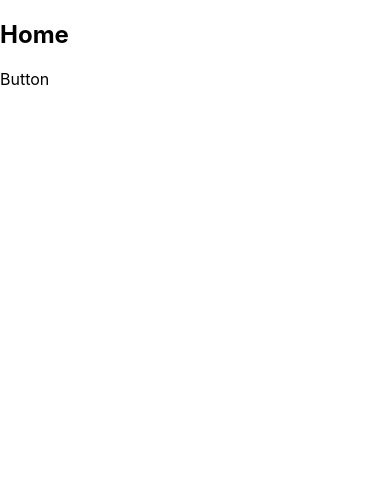
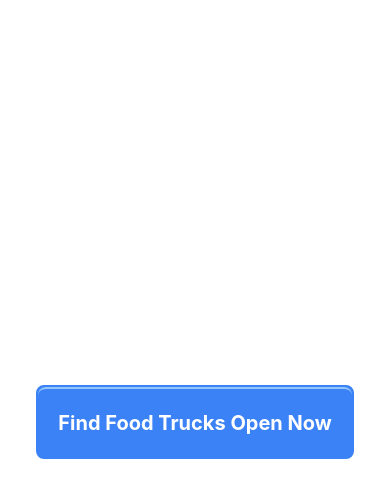
Before and after one commit to rabyyuson/food-trucks-finder, a React (Create React App) app: page / in a window 390 px wide. Shown: the top 498 px of the page. Built offline with nearby package versions, Linux system fonts and the light colour scheme.

Commit message:
feat: make food truck finder button responsive

```diff
--- a/package.json
+++ b/package.json
@@ -46,6 +46,7 @@
   },
   "devDependencies": {
     "@babel/plugin-proposal-private-property-in-object": "^7.21.11",
-    "concurrently": "^8.2.2"
+    "concurrently": "^8.2.2",
+    "tailwindcss": "^3.4.1"
   }
 }
--- a/public/index.html
+++ b/public/index.html
@@ -24,7 +24,7 @@
       work correctly both with client-side routing and a non-root public URL.
       Learn how to configure a non-root public URL by running `npm run build`.
     -->
-    <title>React App</title>
+    <title>Food Trucks Finder</title>
   </head>
   <body>
     <noscript>You need to enable JavaScript to run this app.</noscript>
--- a/src/components/button/Button.tsx
+++ b/src/components/button/Button.tsx
@@ -1,5 +1,13 @@
 export default function Button() {
     return (
-        <div>Button</div>
+        <div className="fixed top-0 left-0 w-full h-full items-center justify-center flex">
+            <div className="p-5">
+                <div className="rounded-lg border border-2 bg-blue-500 border-blue-500 group hover:bg-blue-700 hover:border-blue-700">
+                    <button className="bg-blue-500 rounded-lg text-white border-t-2 border-blue-300 font-bold items-center justify-center text-xl sm:text-2xl md:text-3xl p-5 md:p-10 transition duration-300 ease-in-out group-hover:border-blue-400 group-hover:bg-blue-700">
+                        Find Food Trucks Open Now
+                    </button>
+                </div>
+            </div>
+        </div>
     );
 }
--- a/src/components/home/Home.tsx
+++ b/src/components/home/Home.tsx
@@ -2,8 +2,7 @@ import Button from "../button/Button";
 
 export default function Home() {
     return (
-        <div>
-            <h2>Home</h2>
+        <div className="container mx-auto">
             <Button />
         </div>
     );
--- a/src/index.css
+++ b/src/index.css
@@ -1,3 +1,7 @@
+@tailwind base;
+@tailwind components;
+@tailwind utilities;
+
 body {
   margin: 0;
   font-family: -apple-system, BlinkMacSystemFont, 'Segoe UI', 'Roboto', 'Oxygen',
--- /dev/null
+++ b/tailwind.config.js
@@ -0,0 +1,10 @@
+/** @type {import('tailwindcss').Config} */
+module.exports = {
+  content: [
+    "./src/**/*.{js,jsx,ts,tsx}",
+  ],
+  theme: {
+    extend: {},
+  },
+  plugins: [],
+}
```
Also changed, not shown: 1 other file (tests, documents, lock files or other folders).
